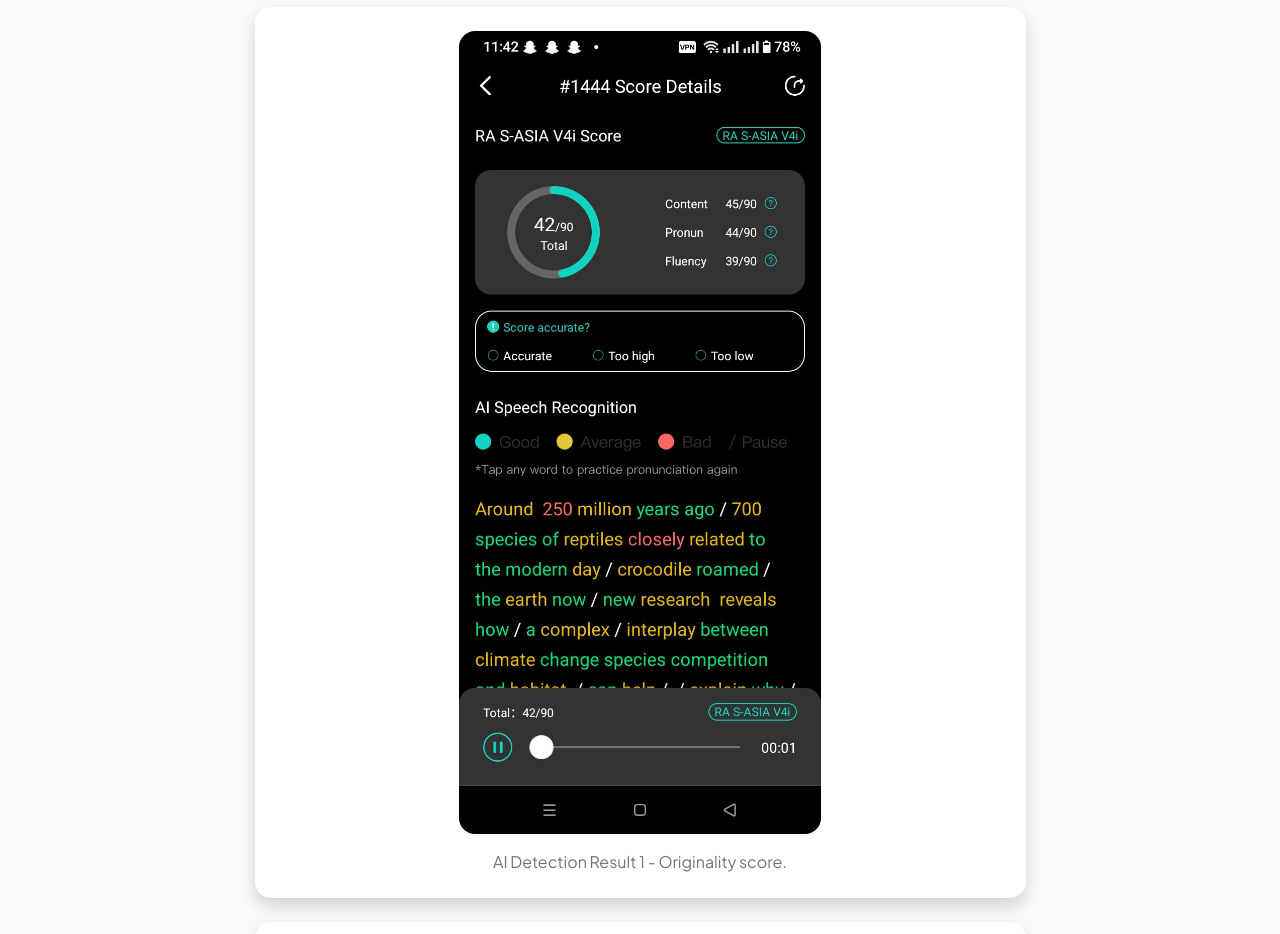
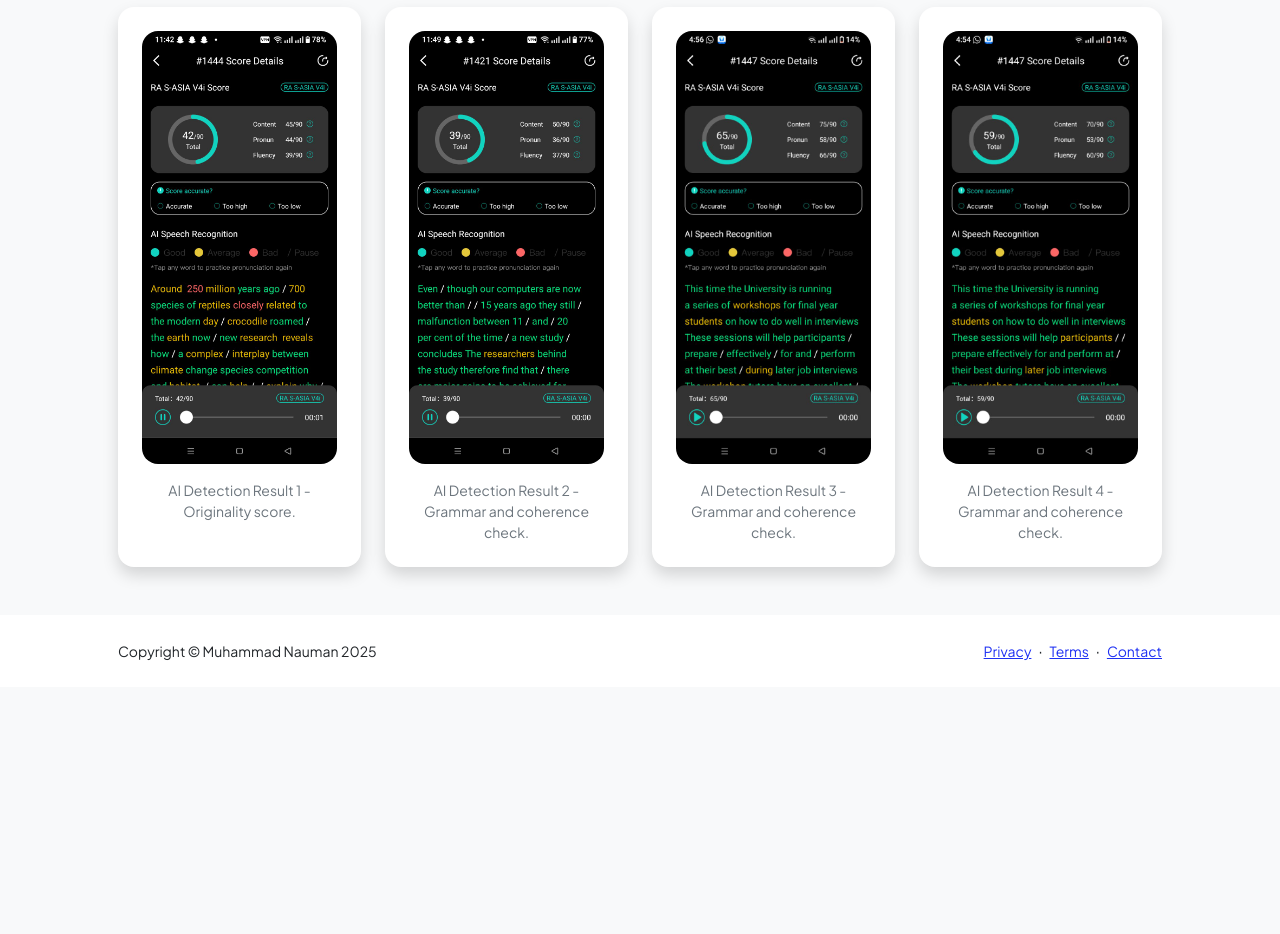
Before and after one commit to mrabdullah0606/nauman, a plain HTML site: page speaking-test.html in a window 1280 px wide. Shown: the part 305-1239 px from the top of the page. After the commit the page ends 992 px from the top, so only its background shows below. Drawn offline with nearby package versions, Linux system fonts and the light colour scheme.

Commit message:
new ai detection added

```diff
--- a/speaking-test.html
+++ b/speaking-test.html
@@ -57,7 +57,9 @@
                 <a class="nav-link" href="essay.html">Essay</a>
               </li>
               <li class="nav-item">
-                <a class="nav-link active" href="speaking-test.html">Language Skills</a>
+                <a class="nav-link active" href="speaking-test.html"
+                  >Language Skills</a
+                >
               </li>
               <li class="nav-item">
                 <a class="nav-link" href="contact.html">Contact</a>
@@ -73,44 +75,81 @@
           <h1 class="display-5 fw-bolder mb-0">
             <span class="text-gradient d-inline">Speaking Test</span>
           </h1>
-          <p class="text-muted">
-            Explore Speaking Test
-          </p>
+          <p class="text-muted">Explore Speaking Test</p>
         </div>
 
         <div class="row gx-5 justify-content-center">
-          <div class="col-lg-11 col-xl-9 col-xxl-8">
+          <div class="col-lg-11 col-xl-12 col-xxl-8">
             <!-- AI Detection Section -->
             <section>
               <h2 class="text-secondary fw-bolder mb-4">
                 AI Detection Results
               </h2>
 
+              <!-- Row of AI Detection Images -->
+              <div class="row g-4">
                 <!-- AI Detection Image 1 -->
-              <div class="card shadow border-0 rounded-4 mb-4">
+                <div class="col-12 col-md-6 col-lg-4 col-xl-3">
+                  <div class="card shadow border-0 rounded-4 h-100">
                     <div class="card-body p-4 text-center">
                       <img
                         src="assets/ai1.jpg"
                         alt="AI Detection 1"
-                    class="img-fluid rounded-4 mb-3 w-50"
+                        class="img-fluid rounded-4 mb-3"
                       />
-                  <p class="mb-0 text-muted">
+                      <p class="mb-0 text-muted small">
                         AI Detection Result 1 - Originality score.
                       </p>
                     </div>
                   </div>
+                </div>
 
                 <!-- AI Detection Image 2 -->
-              <div class="card shadow border-0 rounded-4 mb-5">
+                <div class="col-12 col-md-6 col-lg-4 col-xl-3">
+                  <div class="card shadow border-0 rounded-4 h-100">
                     <div class="card-body p-4 text-center">
                       <img
                         src="assets/ai2.jpg"
                         alt="AI Detection 2"
-                    class="img-fluid rounded-4 mb-3 w-50"
+                        class="img-fluid rounded-4 mb-3"
                       />
-                  <p class="mb-0 text-muted">
+                      <p class="mb-0 text-muted small">
                         AI Detection Result 2 - Grammar and coherence check.
                       </p>
+                    </div>
+                  </div>
+                </div>
+
+                <!-- AI Detection Image 3 -->
+                <div class="col-12 col-md-6 col-lg-4 col-xl-3">
+                  <div class="card shadow border-0 rounded-4 h-100">
+                    <div class="card-body p-4 text-center">
+                      <img
+                        src="assets/ai3.jpg"
+                        alt="AI Detection 3"
+                        class="img-fluid rounded-4 mb-3"
+                      />
+                      <p class="mb-0 text-muted small">
+                        AI Detection Result 3 - Grammar and coherence check.
+                      </p>
+                    </div>
+                  </div>
+                </div>
+
+                <!-- AI Detection Image 4 -->
+                <div class="col-12 col-md-6 col-lg-4 col-xl-3">
+                  <div class="card shadow border-0 rounded-4 h-100">
+                    <div class="card-body p-4 text-center">
+                      <img
+                        src="assets/ai4.jpg"
+                        alt="AI Detection 4"
+                        class="img-fluid rounded-4 mb-3"
+                      />
+                      <p class="mb-0 text-muted small">
+                        AI Detection Result 4 - Grammar and coherence check.
+                      </p>
+                    </div>
+                  </div>
                 </div>
               </div>
             </section>
```
Also changed, not shown: assets/ai3.jpg (added), assets/ai4.jpg (added). Lines whose indentation alone changed are shown as unchanged.
